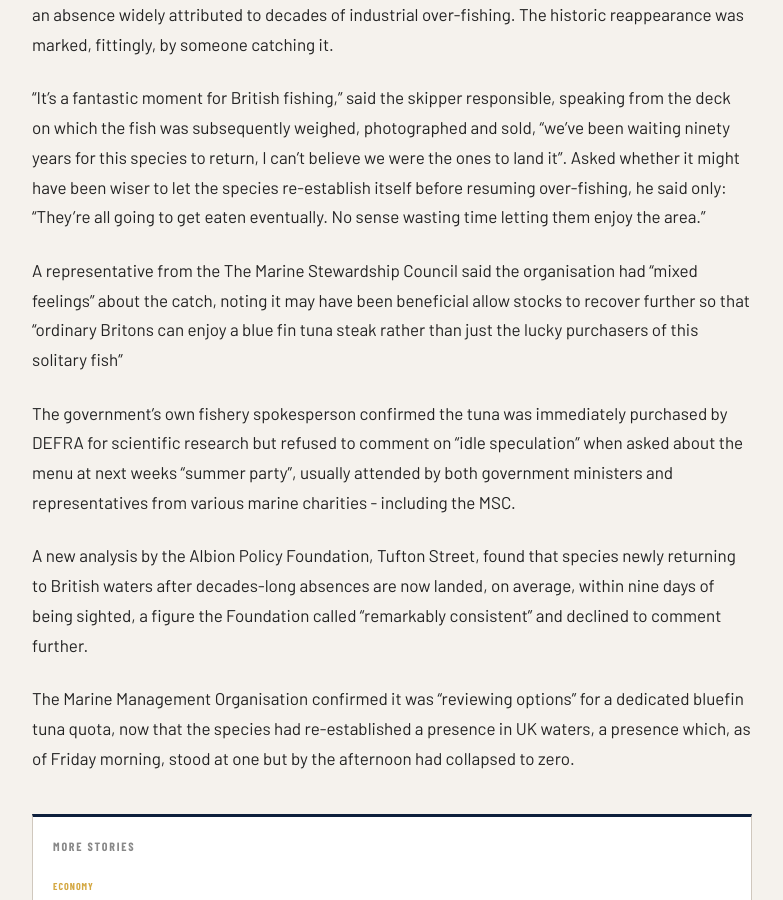
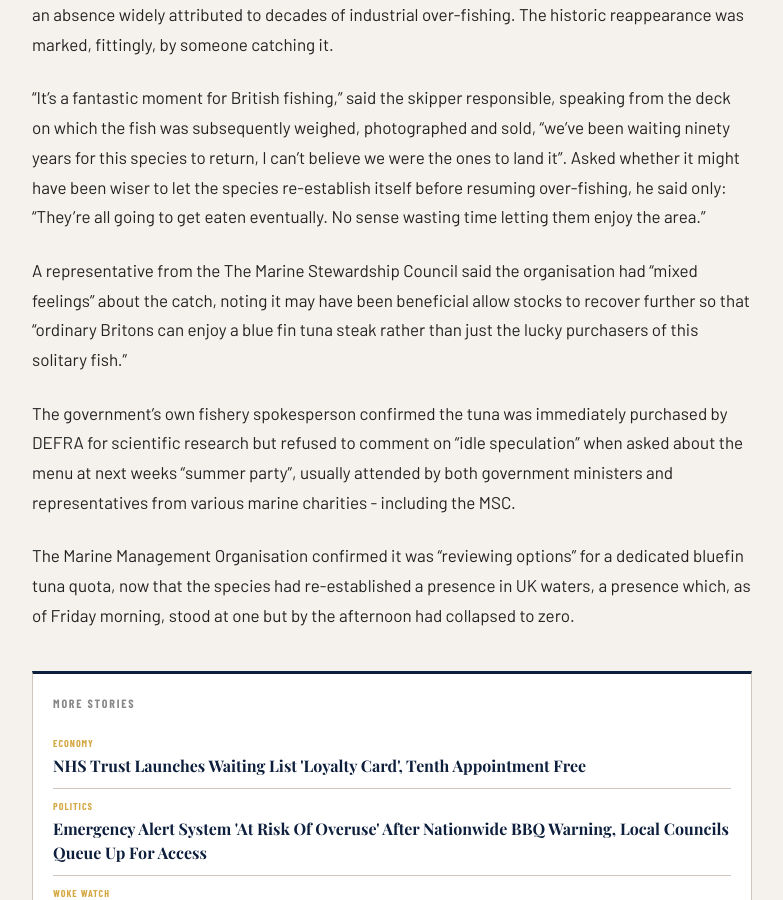
Before and after one commit to matt-palmer999/britishpatriots, a Jekyll site: the page built from _posts/2026-08-18-bluefin-tuna-caught.md, in a window 1280 px wide and 900 px high, scrolled down 1073 px. Shown: the whole window, without its empty margins (248-1031 px from the left). Built offline with Jekyll 4.4.1, drawn with Linux system fonts in a browser that asks for light colours; some web fonts are replaced.

Commit message:
Update 2026-08-18-bluefin-tuna-caught.md

```diff
--- a/_posts/2026-08-18-bluefin-tuna-caught.md
+++ b/_posts/2026-08-18-bluefin-tuna-caught.md
@@ -11,10 +11,8 @@ A bluefin tuna was confirmed in the North Sea this week for the first time since
 
 "It's a fantastic moment for British fishing," said the skipper responsible, speaking from the deck on which the fish was subsequently weighed, photographed and sold, "we've been waiting ninety years for this species to return, I can't believe we were the ones to land it". Asked whether it might have been wiser to let the species re-establish itself before resuming over-fishing, he said only: "They're all going to get eaten eventually. No sense wasting time letting them enjoy the area."
 
-A representative from the The Marine Stewardship Council said the organisation had "mixed feelings" about the catch, noting it may have been beneficial allow stocks to recover further so that "ordinary Britons can enjoy a blue fin tuna steak rather than just the lucky purchasers of this solitary fish"
+A representative from the The Marine Stewardship Council said the organisation had "mixed feelings" about the catch, noting it may have been beneficial allow stocks to recover further so that "ordinary Britons can enjoy a blue fin tuna steak rather than just the lucky purchasers of this solitary fish."
 
 The government's own fishery spokesperson confirmed the tuna was immediately purchased by DEFRA for scientific research but refused to comment on "idle speculation" when asked about the menu at next weeks "summer party", usually attended by both government ministers and representatives from various marine charities - including the MSC.
 
-A new analysis by the Albion Policy Foundation, Tufton Street, found that species newly returning to British waters after decades-long absences are now landed, on average, within nine days of being sighted, a figure the Foundation called "remarkably consistent" and declined to comment further.
-
 The Marine Management Organisation confirmed it was "reviewing options" for a dedicated bluefin tuna quota, now that the species had re-established a presence in UK waters, a presence which, as of Friday morning, stood at one but by the afternoon had collapsed to zero.
```
